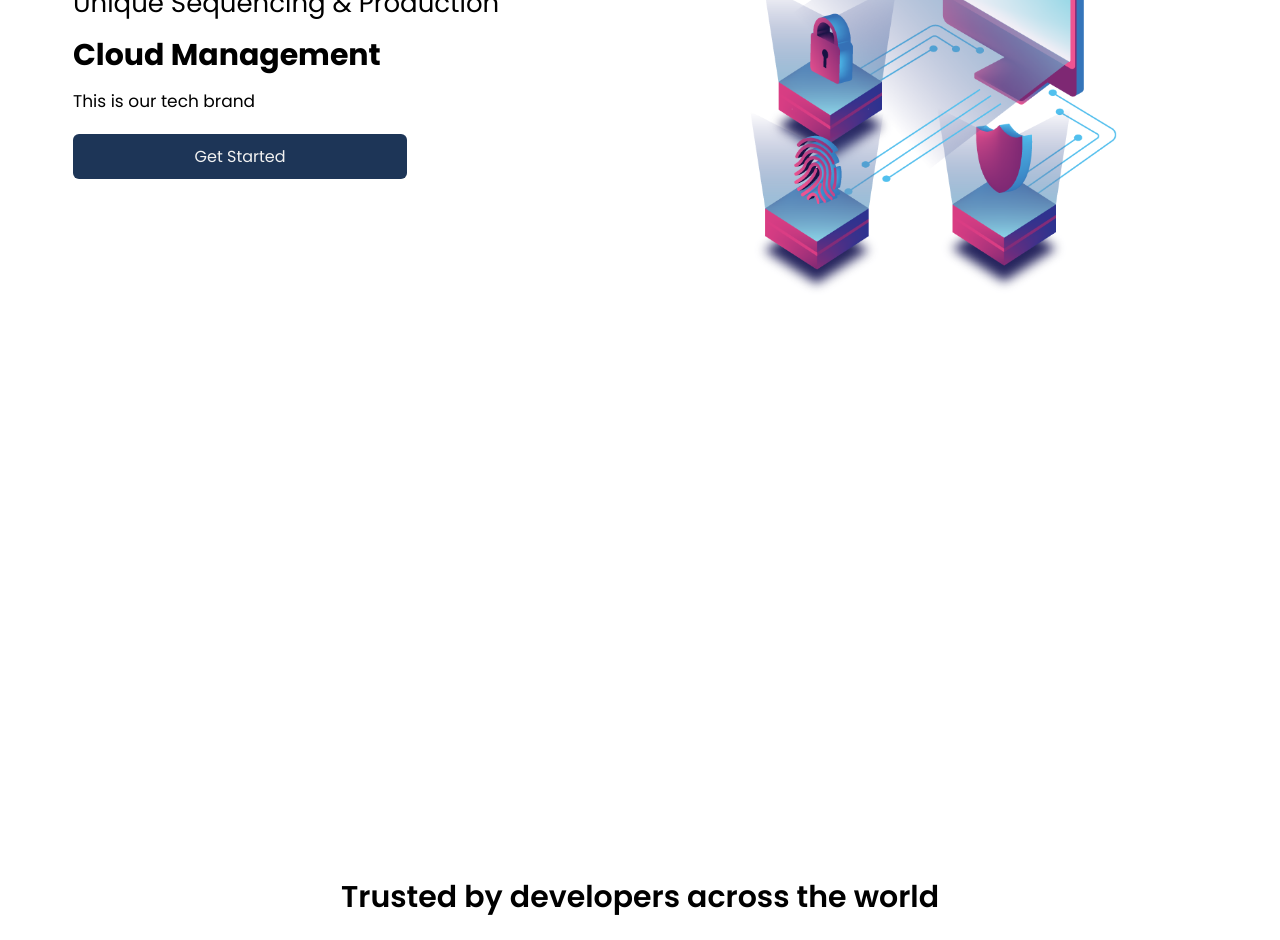
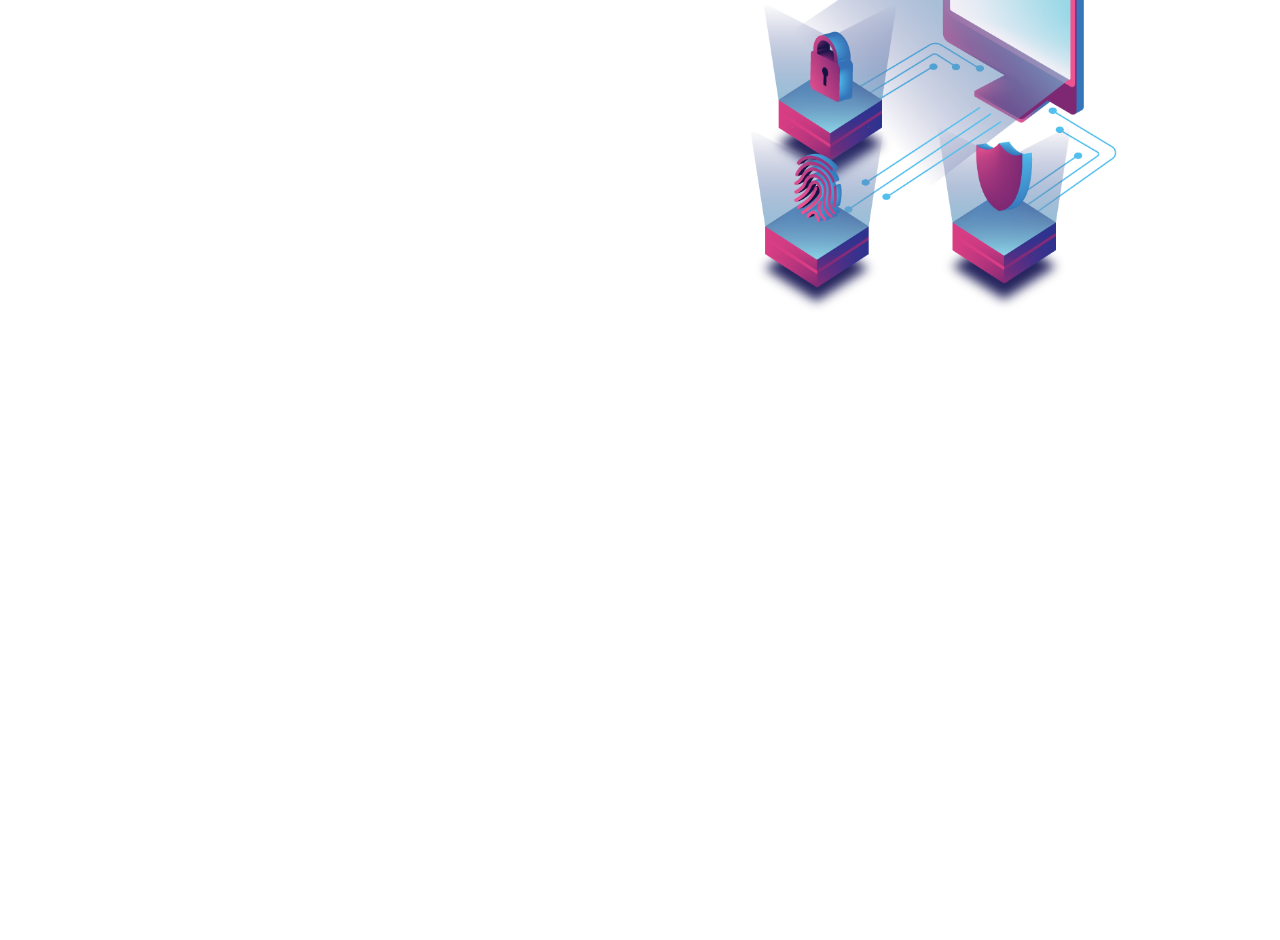
Before and after one commit to krypton225/brand-cloud-react, a React (Create React App) app: page / in a window 1280 px wide. Shown: the part 220-1160 px from the top of the page. After the commit the page ends 800 px from the top, so only its background shows below. Built offline with nearby package versions, Linux system fonts and the light colour scheme.

Commit message:
EDIT width landing pic & REM About * landing

```diff
--- a/src/components/landing/Landing.jsx
+++ b/src/components/landing/Landing.jsx
@@ -2,7 +2,6 @@ import { LazyLoadImage } from "react-lazy-load-image-component";
 import 'react-lazy-load-image-component/src/effects/blur.css';
 
 import LandingImage from "../../assets/images/cyber-bg.png";
-import About from "../about/About";
 
 import MainButton from "../button/MainButton";
 import GoToTop from "../go-to-top/GoToTop";
@@ -20,7 +19,7 @@ const Landing = () => {
                             <h2 className="landing__intro__title">cloud management</h2>
                             <p className="landing__intro__desc-second">This is our tech brand</p>
 
-                            <MainButton text="get started" url="#about" />
+                            <MainButton text="get started" url="" />
                         </div>
 
                         <div className="landing__pic">
@@ -29,8 +28,6 @@ const Landing = () => {
                     </div>
                 </div>
             </section>
-
-            <About />
         </>
     )
 }
--- a/src/sass/components/landing/_landing.scss
+++ b/src/sass/components/landing/_landing.scss
@@ -1,6 +1,6 @@
 .landing {
     height: 100vh;
-    padding: calc-padding(10.7) 0;
+    padding: calc-padding(12.5) 0;
     overflow: hidden;
 
     .row {
@@ -52,12 +52,12 @@
             margin-inline: auto;
 
             @include breakpoint(tablet) {
-                width: 70%;
+                width: 65%;
                 @include flex-center-row;
             }
 
             @include breakpoint(mobile) {
-                width: 100%;
+                width: 90%;
             }
         }
     }
```
